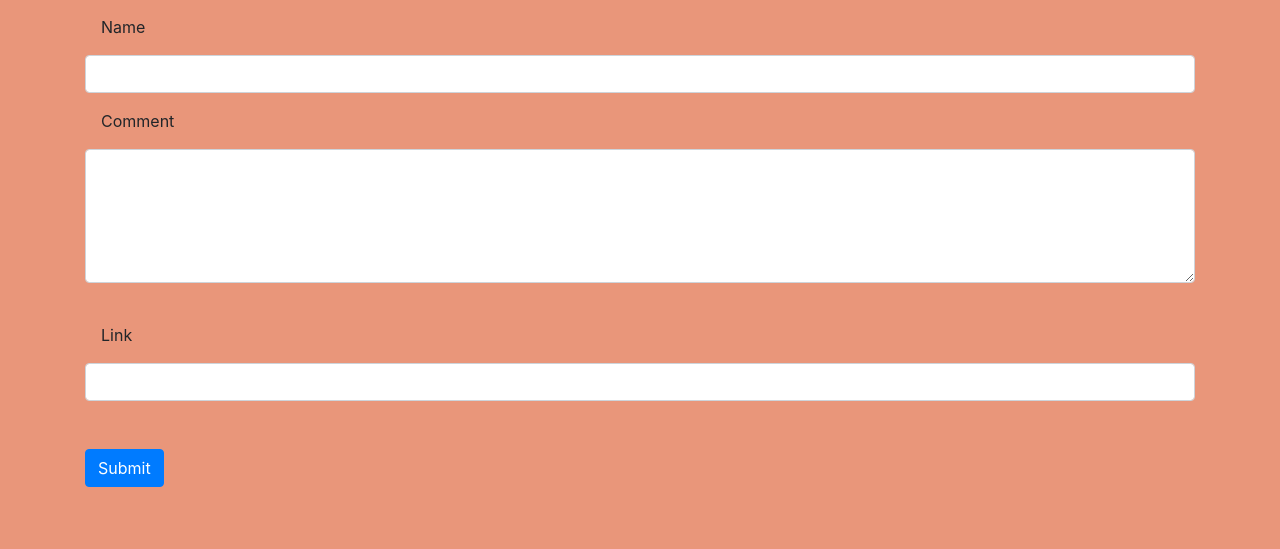
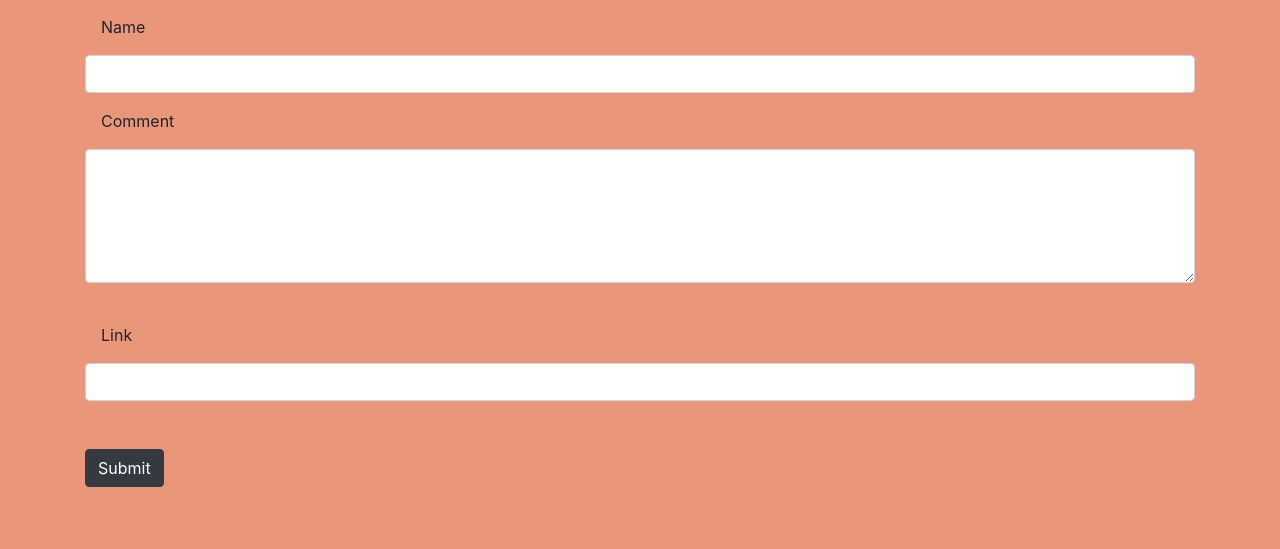
Before and after one commit to YamonpornChertbamrung/Yamonporn63070140, a PHP site: page /edit.php?ID=1 in a window 1280 px wide. Shown: the part 177-726 px from the top of the page. Run offline with PHP 8.4, Linux system fonts and the light colour scheme; data that the repository does not hold is empty.

Commit message:
Update edit.php

```diff
--- a/edit.php
+++ b/edit.php
@@ -41,7 +41,7 @@
                   <textarea rows="5" class="form-control" cols="20" name="comment" id="idComment" ><?php echo $data['Comment'];?></textarea><br>
                   <label class="m-3" for="link">Link</label>
                   <input type="text" class="form-control" name="link" id="idLink" value="<?php echo $data['Link'];?>">
-                  <input class="btn btn-primary mt-5" type="submit" id="commentBtn">
+                  <input class="btn btn-dark mt-5" type="submit" id="commentBtn">
               </div>
           </form>
       </div>
```
